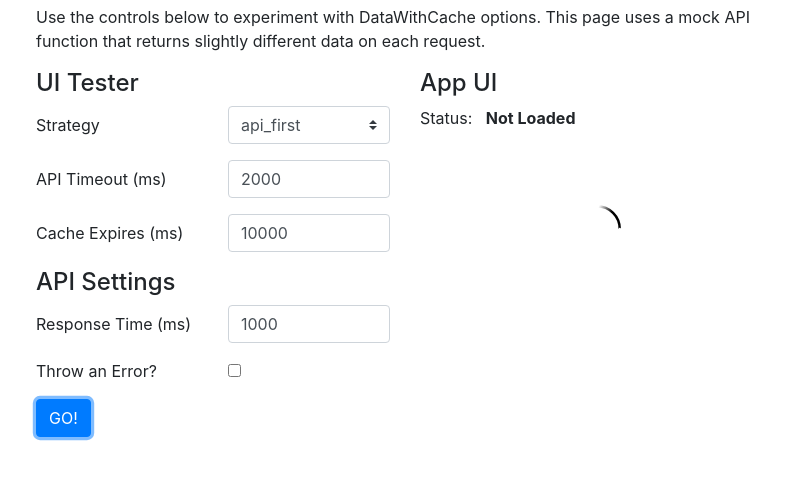
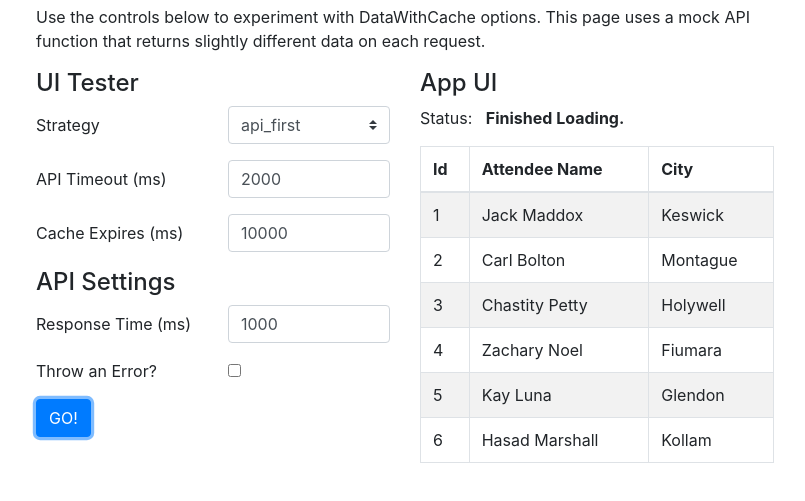
Before and after one commit to dupski/data-with-cache, a website: page index.html in a window 1280 px wide. Both pictures are taken after a click on the button "GO!". Shown: the part 71-572 px from the top of the page, without its empty margins (235-1040 px from the left). Drawn offline with nearby package versions, Linux system fonts and the light colour scheme.

Commit message:
Demo UI now renders loading state and result

```diff
--- a/example/client.js
+++ b/demo/client.js
@@ -112,36 +112,35 @@ System.register("index", ["backends/index", "DataWithCache"], function (exports_
         }
     };
 });
-System.register("example/api", [], function (exports_6, context_6) {
+System.register("demo/api", [], function (exports_6, context_6) {
     "use strict";
-    var API_PARAMS, API, currentOffset, DATA;
+    var params, currentOffset, DATA;
     var __moduleName = context_6 && context_6.id;
-    return {
-        setters: [],
-        execute: function () {
-            exports_6("API_PARAMS", API_PARAMS = {
-                apiResponseTime: 1000,
-                throwError: false,
-            });
-            exports_6("API", API = {
-                getSeminarAttendees(seminarId) {
+    function getSeminarAttendees(seminarId) {
         return new Promise((resolve, reject) => {
             setTimeout(() => {
-                            if (API_PARAMS.throwError) {
+                if (params.throwError) {
                     reject(new Error('Got an error from the API :( ...'));
                 }
                 else {
-                                resolve(DATA.slice(currentOffset, currentOffset + 10));
-                                if (currentOffset >= 90) {
+                    resolve(DATA.slice(currentOffset, currentOffset + 6));
+                    if (currentOffset >= 94) {
                         currentOffset = 0;
                     }
                     else {
                         currentOffset++;
                     }
                 }
-                        }, API_PARAMS.apiResponseTime);
+            }, params.apiResponseTime);
         });
-                },
+    }
+    exports_6("getSeminarAttendees", getSeminarAttendees);
+    return {
+        setters: [],
+        execute: function () {
+            exports_6("params", params = {
+                apiResponseTime: 1000,
+                throwError: false,
             });
             currentOffset = 0;
             // tslint:disable
@@ -160,7 +159,7 @@ System.register("example/api", [], function (exports_6, context_6) {
         }
     };
 });
-System.register("example/ui", [], function (exports_7, context_7) {
+System.register("demo/ui", [], function (exports_7, context_7) {
     "use strict";
     var __moduleName = context_7 && context_7.id;
     function getUIHandles() {
@@ -171,6 +170,33 @@ System.register("example/ui", [], function (exports_7, context_7) {
             apiResponseTime: document.getElementById('apiResponseTime'),
             apiError: document.getElementById('apiError'),
             goButton: document.getElementById('goButton'),
+            status: document.getElementById('status'),
+            loader: document.getElementById('loader'),
+            dataTable: document.getElementById('dataTable'),
+            dataBody: document.getElementById('dataBody'),
+            showLoader(show) {
+                this.loader.style.display = show ? 'block' : 'none';
+            },
+            setStatus(status) {
+                this.status.innerText = status;
+            },
+            showResult(result) {
+                if (!result) {
+                    this.dataTable.style.display = 'none';
+                }
+                else {
+                    while (this.dataBody.firstChild) {
+                        this.dataBody.removeChild(this.dataBody.firstChild);
+                    }
+                    result.forEach((row) => {
+                        const tr = this.dataBody.insertRow();
+                        tr.insertCell().innerText = String(row.attendeeId);
+                        tr.insertCell().innerText = String(row.name);
+                        tr.insertCell().innerText = String(row.city);
+                    });
+                    this.dataTable.style.display = 'table';
+                }
+            },
         };
     }
     exports_7("getUIHandles", getUIHandles);
@@ -180,9 +206,9 @@ System.register("example/ui", [], function (exports_7, context_7) {
         }
     };
 });
-System.register("example/client", ["index", "example/api", "example/ui"], function (exports_8, context_8) {
+System.register("demo/client", ["index", "demo/api", "demo/ui"], function (exports_8, context_8) {
     "use strict";
-    var index_2, api_1, ui_1, ui, cache;
+    var index_2, api, ui_1, ui, cache;
     var __moduleName = context_8 && context_8.id;
     function getSeminarAttendees(seminarId) {
         return new index_2.DataWithCache({
@@ -190,7 +216,7 @@ System.register("example/client", ["index", "example/api", "example/ui"], functi
             cache,
             objectType: 'seminarAttendees',
             objectId: String(seminarId),
-            getData: () => api_1.API.getSeminarAttendees(seminarId),
+            getData: () => api.getSeminarAttendees(seminarId),
         });
     }
     return {
@@ -198,8 +224,8 @@ System.register("example/client", ["index", "example/api", "example/ui"], functi
             function (index_2_1) {
                 index_2 = index_2_1;
             },
-            function (api_1_1) {
-                api_1 = api_1_1;
+            function (api_1) {
+                api = api_1;
             },
             function (ui_1_1) {
                 ui_1 = ui_1_1;
@@ -210,9 +236,22 @@ System.register("example/client", ["index", "example/api", "example/ui"], functi
             cache = new index_2.InMemoryCache();
             ui.goButton.onclick = () => __awaiter(this, void 0, void 0, function* () {
                 console.log('Requesting data using strategy:', ui.strategy.value);
+                api.params.apiResponseTime = Number(ui.apiResponseTime.value);
+                ui.showLoader(true);
+                ui.showResult(null);
+                ui.setStatus('Loading...');
                 const data = getSeminarAttendees(123);
+                try {
                     const result = yield data.getData();
-                console.log('result', result);
+                    ui.showLoader(false);
+                    ui.showResult(result);
+                    ui.setStatus('Finished Loading.');
+                }
+                catch (e) {
+                    console.error(e);
+                    ui.showLoader(false);
+                    ui.setStatus('Error Returned. See console.');
+                }
             });
         }
     };
--- a/index.html
+++ b/index.html
@@ -36,13 +36,13 @@
         <div class="form-group row">
           <label for="apiTimeout" class="col-sm-6 col-form-label">API Timeout (ms)</label>
           <div class="col-sm-6">
-            <input type="text" class="form-control" id="apiTimeout" value="2000">
+            <input type="number" class="form-control" id="apiTimeout" value="2000">
           </div>
         </div>
         <div class="form-group row">
           <label for="cacheExpires" class="col-sm-6 col-form-label">Cache Expires (ms)</label>
           <div class="col-sm-6">
-            <input type="text" class="form-control" id="cacheExpires" value="10000">
+            <input type="number" class="form-control" id="cacheExpires" value="10000">
           </div>
         </div>
 
@@ -51,7 +51,7 @@
         <div class="form-group row">
           <label for="apiResponseTime" class="col-sm-6 col-form-label">Response Time (ms)</label>
           <div class="col-sm-6">
-            <input type="text" class="form-control" id="apiResponseTime" value="1000">
+            <input type="number" class="form-control" id="apiResponseTime" value="1000">
           </div>
         </div>
         <div class="form-group row">
@@ -70,11 +70,33 @@
 
         <h4>App UI</h4>
 
-        <div>
-          Status: &nbsp; <b>Not Loaded</b>
-        </div>
+        <p>
+          Status: &nbsp; <b id="status">Not Loaded</b>
+        </p>
 
-        <div id="loader" style="margin-top: 75px; text-align: center;">
+        <table id="dataTable" class="table table-bordered table-striped" style="display: none;">
+          <thead>
+            <tr>
+              <th scope="col">Id</th>
+              <th scope="col">Attendee Name</th>
+              <th scope="col">City</th>
+            </tr>
+          </thead>
+          <tbody id="dataBody">
+            <tr>
+              <td>1</td>
+              <td>Bob Briggs</td>
+              <td>London</td>
+            </tr>
+            <tr>
+              <td>2</td>
+              <td>Sally Simpson</td>
+              <td>Springfield</td>
+            </tr>
+          </tbody>
+        </table>
+
+        <div id="loader" style="margin-top: 75px; text-align: center; display: none;">
           <!-- By Sam Herbert (@sherb), for everyone. More @ http://goo.gl/7AJzbL -->
           <svg width="48" height="48" viewBox="0 0 38 38" xmlns="http://www.w3.org/2000/svg">
             <defs>
@@ -104,10 +126,10 @@
     </div>
   </div>
 
-  <script src="example/system.js"></script>
-  <script src="example/client.js"></script>
+  <script src="demo/system.js"></script>
+  <script src="demo/client.js"></script>
   <script>
-    System.import('example/client');
+    System.import('demo/client');
   </script>
 </body>
 
--- a/package.json
+++ b/package.json
@@ -11,8 +11,8 @@
   },
   "scripts": {
     "build": "rm -rf ./dist && tslint -p . && tsc",
-    "build-example": "tsc -m system -target ES6 -outFile example/client.js src/example/client.ts",
-    "build-watch-example": "tsc --watch -m system -target ES6 -outFile example/client.js src/example/client.ts",
+    "build-demo": "tsc -m system -target ES6 -outFile demo/client.js src/demo/client.ts",
+    "watch-demo": "tsc --watch -m system -target ES6 -outFile demo/client.js src/demo/client.ts",
     "test": "echo \"Error: no test specified\" && exit 1"
   },
   "keywords": [
```
Also changed, not shown: src/demo/api.ts (renamed from src/example/api.ts, +7 -9 lines), src/demo/client.ts (renamed from src/example/client.ts, +16 -4 lines), src/demo/ui.ts (added, +39 -0 lines), src/example/ui.ts (deleted, +0 -11 lines), demo/system.js (renamed from example/system.js). Lines whose indentation alone changed are shown as unchanged.
